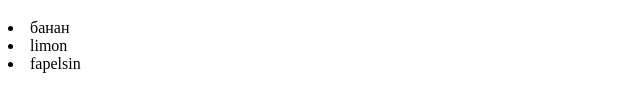
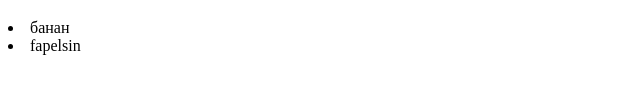
Before and after one commit to MeryChern/rsschool-cv, a plain HTML site: page index.html in a window 1280 px wide. Shown: the part 159-266 px from the top of the page, 0-640 px from the left. Drawn offline with Linux system fonts and the light colour scheme.

Commit message:
feat:remove l

```diff
--- a/index.html
+++ b/index.html
@@ -12,7 +12,8 @@
     <p> frontend developer</p>
 <h1>список</h1>
 <li>банан</li>
-<li>limon</li>
+
+
 <li> fapelsin</li>
 </body>
 </html>
```
